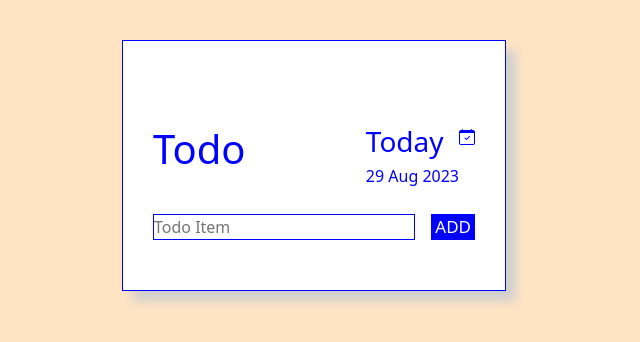
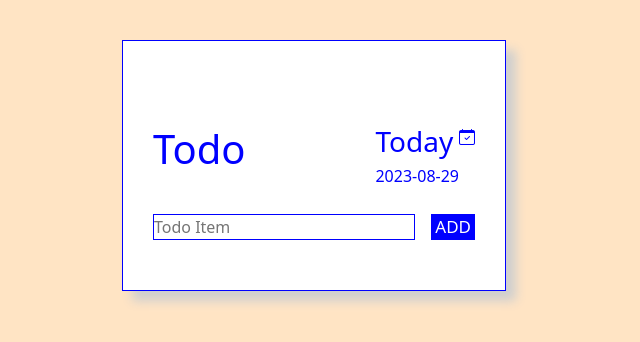
Before and after one commit to adenirannoah1234/to-do-list, a plain HTML site: page index.html in a window 1280 px wide. Shown: the full height of the page, 326-966 px from the left. Drawn offline with nearby package versions, Linux system fonts and the light colour scheme.

Commit message:
initial changes

```diff
--- a/index.html
+++ b/index.html
@@ -16,7 +16,7 @@
             <div class="todogrand">
                 <div>
                      <h3>Today</h3>
-                     <h6>29 Aug 2023</h6>
+                     <h6 id="date"></h6>
                 </div>
                 <span><i class="bi bi-calendar-check"></i></span>
             </div>
--- a/js/index.js
+++ b/js/index.js
@@ -16,5 +16,24 @@ submitBtn.addEventListener('click', function (e) {
     }
 })
 
+function updateDate() {
+    const now = new Date();
+    const year = now.getFullYear();
+    const month = now.getMonth() + 1; // Months are zero-based
+    const day = now.getDate();
+
+    // Format the date as yyyy-mm-dd
+    const formattedDate = `${year}-${String(month).padStart(2, '0')}-${String(day).padStart(2, '0')}`;
+
+    // Update the content of the date element
+    const dateElement = document.getElementById('date');
+    dateElement.textContent = formattedDate;
+  }
+
+  // Update the date immediately and then set an interval to update it daily
+  updateDate();
+  setInterval(updateDate, 86400000); // Update every 86400000ms (24 hours)
+
+
 
 // tip calculator media queries, object and function.
```
